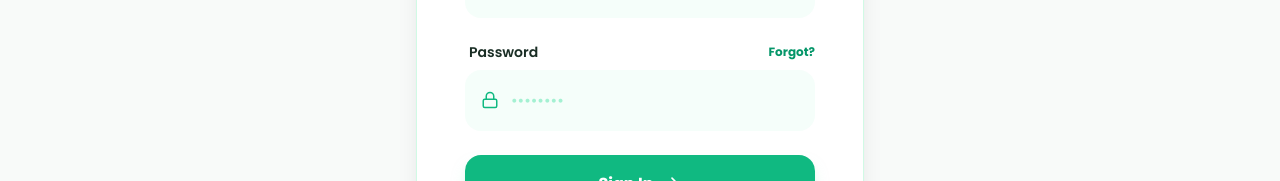
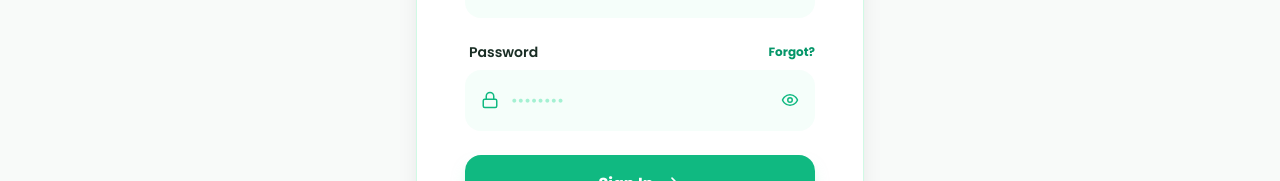
Before and after one commit to ShavishaThiloshini/FrogFocus, a React (Vite) app: page /login in a window 1280 px wide. Shown: the part 360-541 px from the top of the page. Built offline with nearby package versions, Linux system fonts and the light colour scheme; no server answers.

Commit message:
Update header styles and Supabase config

```diff
--- a/src/pages/Login.jsx
+++ b/src/pages/Login.jsx
@@ -1,11 +1,12 @@
 import React, { useState } from 'react'
 import { Link, useNavigate } from 'react-router-dom'
 import { useUser } from '../context/UserContext'
-import { LogIn, Mail, Lock, ArrowRight, Github } from 'lucide-react'
+import { LogIn, Mail, Lock, ArrowRight, Github, Eye, EyeOff } from 'lucide-react'
 
 const Login = () => {
     const [email, setEmail] = useState('')
     const [password, setPassword] = useState('')
+    const [showPassword, setShowPassword] = useState(false)
     const [loading, setLoading] = useState(false)
     const { signInWithEmail } = useUser()
     const navigate = useNavigate()
@@ -65,13 +66,20 @@ const Login = () => {
                                         <Lock size={18} />
                                     </div>
                                     <input
-                                        type="password"
+                                        type={showPassword ? "text" : "password"}
                                         required
-                                        className="block w-full pl-11 pr-4 py-4 bg-emerald-50/50 border-2 border-transparent rounded-2xl text-[#1A2E25] placeholder-emerald-300/60 focus:bg-white focus:border-emerald-400 focus:outline-none transition-all duration-200"
+                                        className="block w-full pl-11 pr-12 py-4 bg-emerald-50/50 border-2 border-transparent rounded-2xl text-[#1A2E25] placeholder-emerald-300/60 focus:bg-white focus:border-emerald-400 focus:outline-none transition-all duration-200"
                                         placeholder="••••••••"
                                         value={password}
                                         onChange={(e) => setPassword(e.target.value)}
                                     />
+                                    <button
+                                        type="button"
+                                        onClick={() => setShowPassword(!showPassword)}
+                                        className="absolute inset-y-0 right-0 pr-4 flex items-center text-emerald-500 hover:text-emerald-600 transition-colors"
+                                    >
+                                        {showPassword ? <EyeOff size={18} /> : <Eye size={18} />}
+                                    </button>
                                 </div>
                             </div>
 
--- a/src/pages/Signup.jsx
+++ b/src/pages/Signup.jsx
@@ -1,12 +1,13 @@
 import React, { useState } from 'react'
 import { Link, useNavigate } from 'react-router-dom'
 import { useUser } from '../context/UserContext'
-import { User, Mail, Lock, ArrowRight, CheckCircle2 } from 'lucide-react'
+import { User, Mail, Lock, ArrowRight, CheckCircle2, Eye, EyeOff } from 'lucide-react'
 
 const Signup = () => {
     const [name, setName] = useState('')
     const [email, setEmail] = useState('')
     const [password, setPassword] = useState('')
+    const [showPassword, setShowPassword] = useState(false)
     const [loading, setLoading] = useState(false)
     const [success, setSuccess] = useState(false)
     const { signUpWithEmail } = useUser()
@@ -94,14 +95,21 @@ const Signup = () => {
                                         <Lock size={18} />
                                     </div>
                                     <input
-                                        type="password"
+                                        type={showPassword ? "text" : "password"}
                                         required
-                                        className="block w-full pl-11 pr-4 py-4 bg-emerald-50/50 border-2 border-transparent rounded-2xl text-[#1A2E25] placeholder-emerald-300/60 focus:bg-white focus:border-emerald-400 focus:outline-none transition-all duration-200"
+                                        className="block w-full pl-11 pr-12 py-4 bg-emerald-50/50 border-2 border-transparent rounded-2xl text-[#1A2E25] placeholder-emerald-300/60 focus:bg-white focus:border-emerald-400 focus:outline-none transition-all duration-200"
                                         placeholder="Min. 8 characters"
                                         minLength={8}
                                         value={password}
                                         onChange={(e) => setPassword(e.target.value)}
                                     />
+                                    <button
+                                        type="button"
+                                        onClick={() => setShowPassword(!showPassword)}
+                                        className="absolute inset-y-0 right-0 pr-4 flex items-center text-emerald-500 hover:text-emerald-600 transition-colors"
+                                    >
+                                        {showPassword ? <EyeOff size={18} /> : <Eye size={18} />}
+                                    </button>
                                 </div>
                             </div>
 
```
